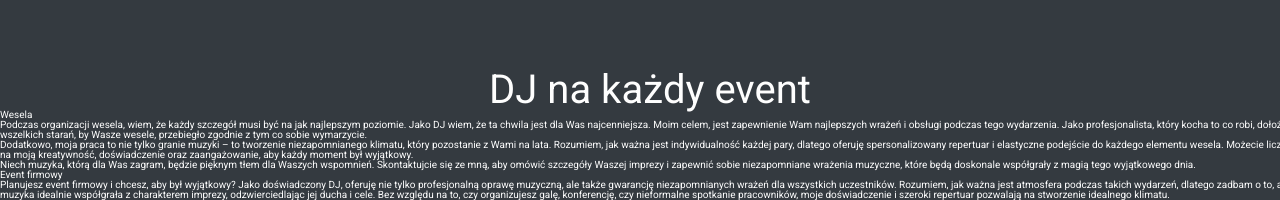
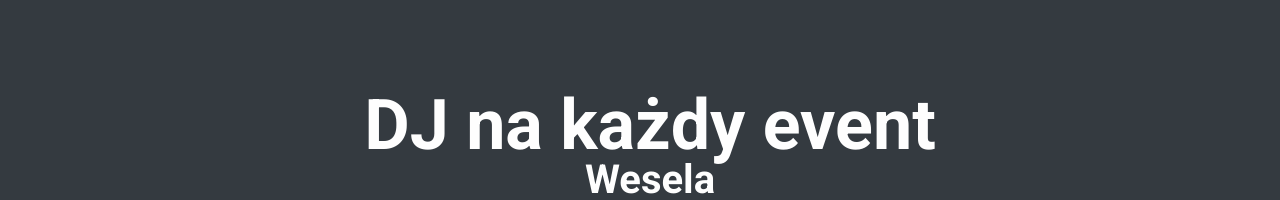
Before and after one commit to patryk-pi/Baby_Feed, a Next.js app: page / in a window 1280 px wide. Shown: the part 752-952 px from the top of the page. Built offline with nearby package versions, Linux system fonts and the light colour scheme.

Commit message:
added styling in Event component

```diff
--- a/src/components/Hero/_hero.scss
+++ b/src/components/Hero/_hero.scss
@@ -3,7 +3,8 @@
     margin: 10rem auto 0;
 
     &__header {
-        font-size: 4rem;
+        font-size: 7rem;
         text-align: center;
+        font-weight: 700;
     }
 }
--- a/src/components/Hero/components/_event.scss
+++ b/src/components/Hero/components/_event.scss
@@ -0,0 +1,16 @@
+.event {
+    width: $container-width;
+    display: flex;
+    flex-direction: column;
+    justify-content: center;
+    align-items: center;
+
+    &__title {
+        font-size: 4em;
+        font-weight: 700;
+    }
+
+    &__text {
+        text-align: center;
+    }
+}
--- a/src/components/Navbar/_navbar.scss
+++ b/src/components/Navbar/_navbar.scss
@@ -3,7 +3,7 @@
     margin: 0 auto;
     display: flex;
     justify-content: space-between;
-    height: 8rem;
+    height: 10rem;
 
     &__links {
         display: flex;
--- a/src/constants/constants.tsx
+++ b/src/constants/constants.tsx
@@ -6,7 +6,7 @@ export const weddingText2: string =
 export const weddingText3: string =
     "Niech muzyka, którą dla Was zagram, będzie pięknym tłem dla Waszych wspomnień. Skontaktujcie się ze mną, aby omówić szczegóły Waszej imprezy i zapewnić sobie niezapomniane wrażenia muzyczne, które będą doskonale współgrały z magią tego wyjątkowego dnia.";
 
-export const companyTitle: string = "Event firmowy";
+export const companyTitle: string = "Eventy firmowe";
 export const companyText: string =
     "Planujesz event firmowy i chcesz, aby był wyjątkowy? Jako doświadczony DJ, oferuję nie tylko profesjonalną oprawę muzyczną, ale także gwarancję niezapomnianych wrażeń dla wszystkich uczestników. Rozumiem, jak ważna jest atmosfera podczas takich wydarzeń, dlatego zadbam o to, aby muzyka idealnie współgrała z charakterem imprezy, odzwierciedlając jej ducha i cele. Bez względu na to, czy organizujesz galę, konferencję, czy nieformalne spotkanie pracowników, moje doświadczenie i szeroki repertuar pozwalają na stworzenie idealnego klimatu.";
 
--- a/src/styles/main.scss
+++ b/src/styles/main.scss
@@ -9,3 +9,4 @@
 @import "../components/Logo/logo.scss";
 @import "../components/Video/video.scss";
 @import "../components/Hero/hero.scss";
+@import "../components/Hero/components/event.scss";
```
